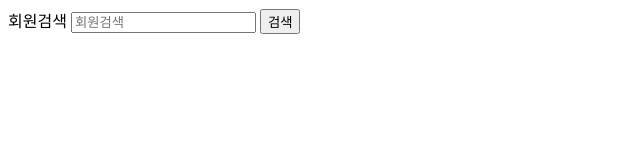
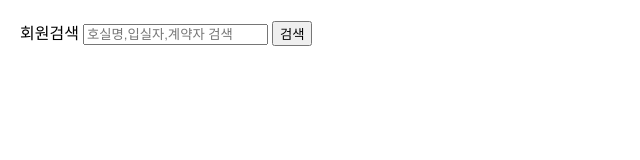
Before and after one commit to heosuyeon/vis-timeline-chart, a website built with webpack: page index.html in a window 1280 px wide. Shown: the whole page, without its empty margins (0-640 px from the left). Built offline with nearby package versions, Linux system fonts and the light colour scheme; some packages are replaced by stand-ins of ours; what vis-data, vis-timeline would draw is missing.

Commit message:
검색폼 수정

```diff
--- a/css/common.css
+++ b/css/common.css
@@ -111,3 +111,12 @@
 .group:hover {
   background-color: #f5f9ff;
 }
+
+form {
+  position: absolute;
+  top: 20px;
+  left: 20px;
+  width: 100%;
+  max-width: 300px;
+  z-index: 1000;
+}
--- a/index.html
+++ b/index.html
@@ -16,7 +16,12 @@
     <div>
       <form action="" method="get">
         <label for="name">회원검색</label>
-        <input type="search" name="name" id="name" placeholder="회원검색" />
+        <input
+          type="search"
+          name="name"
+          id="name"
+          placeholder="호실명,입실자,계약자 검색"
+        />
         <button type="submit">검색</button>
       </form>
     </div>
```
